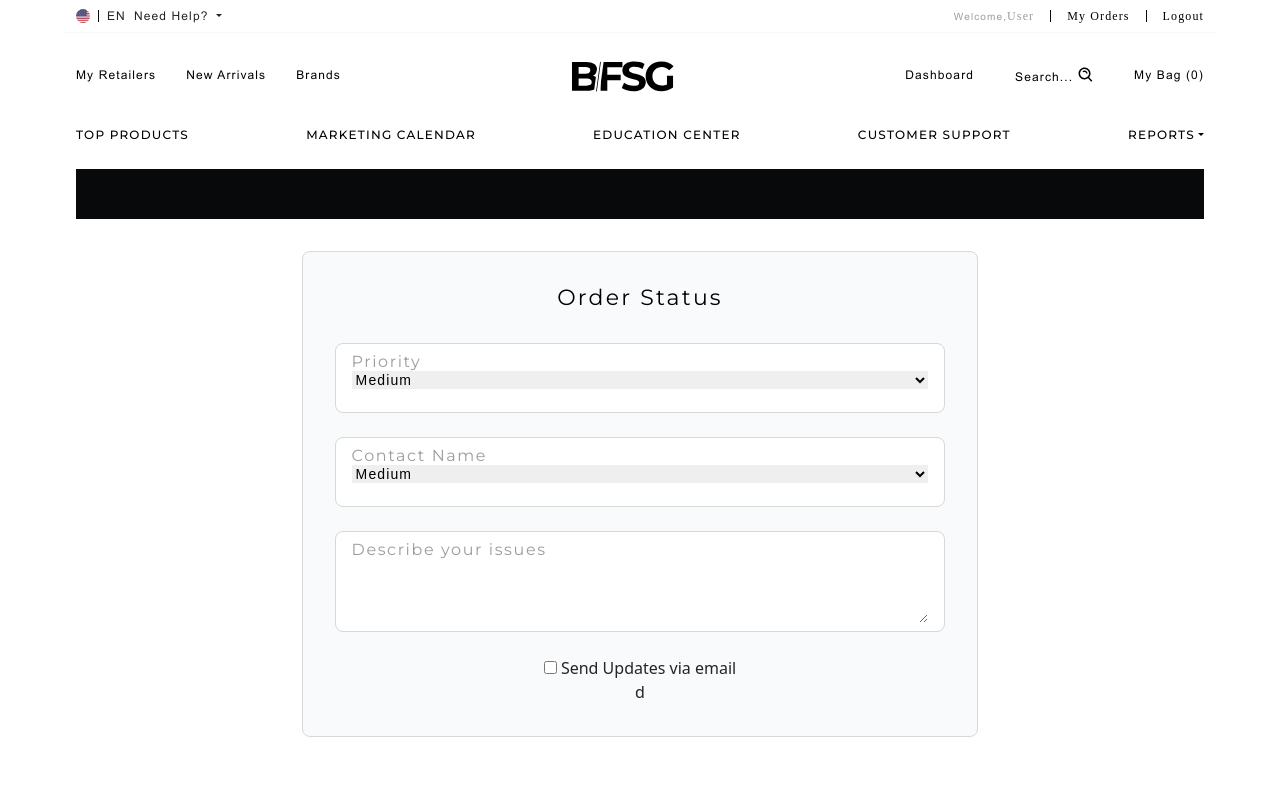
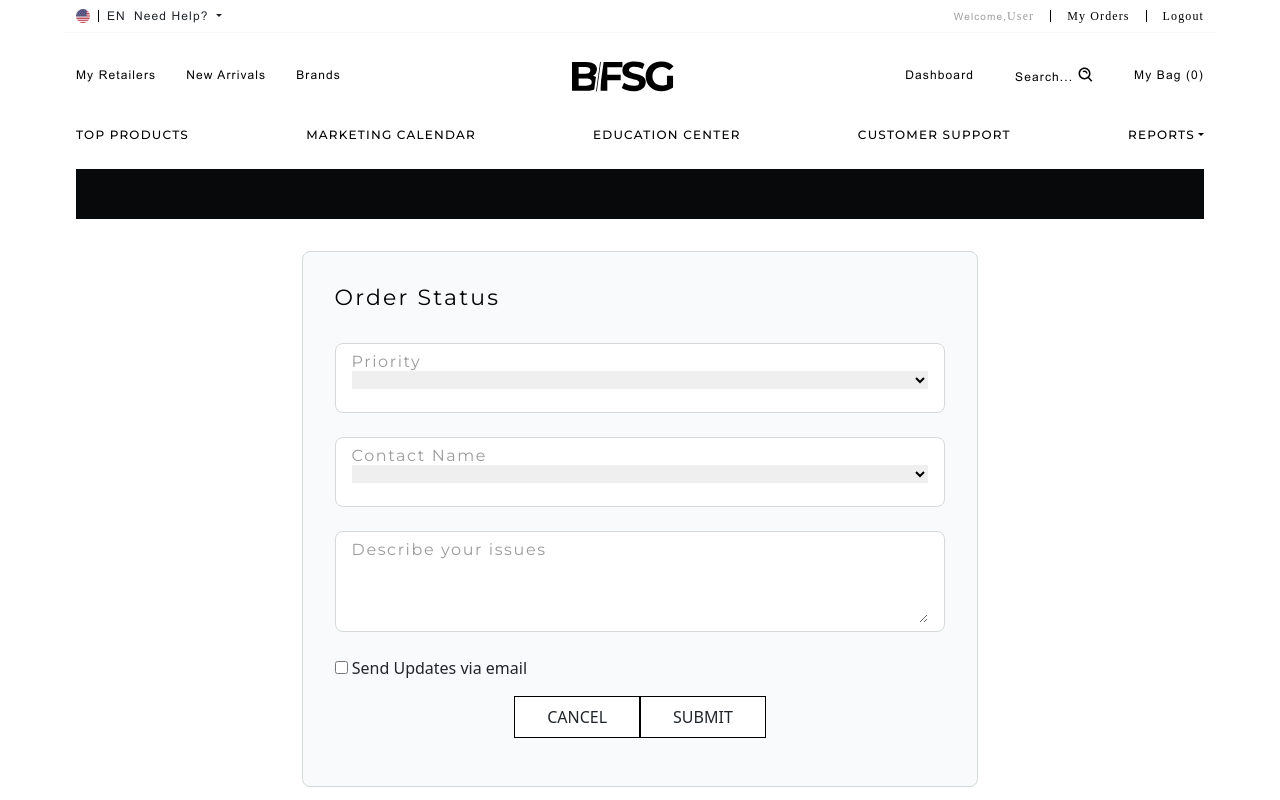
Before and after one commit to shubham90346/BFS-PORTAL, a React (Create React App) app: page /orderStatusForm in a window 1280 px wide. Shown: the top 800 px of the page. Built offline with nearby package versions, Linux system fonts and the light colour scheme; a web font is replaced by a local one.

Commit message:
07.01.24.03 support details

```diff
--- a/src/components/OrderList/OrderListContent.js
+++ b/src/components/OrderList/OrderListContent.js
@@ -3,8 +3,10 @@ import Styles from "./style.module.css";
 import TrackingStatus from "./TrackingStatus/TrackingStatus";
 import Orderstatus from "./OrderStatus/Orderstatus";
 import { Link } from "react-router-dom";
-
+import { GetAuthData, supportShare } from "../../lib/store";
+import { useNavigate } from "react-router-dom";
 function OrderListContent({ data, PageSize, currentPage }) {
+  const navigate = useNavigate();
   const [searchShipBy, setSearchShipBy] = useState();
   const [Viewmore, setviewmore] = useState(false);
   const [modalData, setModalData] = useState({});
@@ -35,6 +37,30 @@ function OrderListContent({ data, PageSize, currentPage }) {
       })
       ?.slice((currentPage - 1) * PageSize, currentPage * PageSize);
   }, [data, currentPage, PageSize, searchShipBy]);
+
+  const generateSuportHandler = ({ data }) => {
+    let beg = {
+      orderStatusForm: {
+        salesRepId: null,
+        reason: "Status of Order",
+        contactId: null,
+        accountId: data.AccountId,
+        orderNumber: data?.Order_Number__c,
+        poNumber: data.PO_Number__c,
+        manufacturerId: data.ManufacturerId__c,
+        desc: null,
+        opportunityId: data.Id,
+        priority: "Medium",
+        sendEmail:false
+      }
+    }
+    let statusOfSupport = supportShare(beg).then((response)=>{
+      console.log({response});
+      if (response) navigate("/orderStatusForm")
+    }).catch((error)=>{
+      console.error({error});
+    })
+  }
 
   return (
     <>
@@ -174,9 +200,9 @@ function OrderListContent({ data, PageSize, currentPage }) {
                     <h2 data-bs-toggle="modal" data-bs-target="#exampleModal1" onClick={(e) => setModalData(item)}>
                       Tracking Status
                     </h2>
-                    <h3 data-bs-toggle="modal" data-bs-target="#exampleModal2" onClick={(e) => setModalData(item)}>
+                    <h3 onClick={(e) => generateSuportHandler({ data: item })}>
                       {" "}
-                      Order Status
+                      Status of Order
                     </h3>
                     <h4>Invoice </h4>
                   </div>
--- a/src/components/OrderStatusFormSection/index.js
+++ b/src/components/OrderStatusFormSection/index.js
@@ -1,31 +1,88 @@
+import { useEffect, useState } from "react";
 import styles from "./style.module.css"
+import { GetAuthData, getSupportFormRaw, postSupport, supportClear, supportDriveBeg, supportShare } from "../../lib/store";
+import { useNavigate } from "react-router-dom";
 const OrderStatusFormSection = () => {
+    const navigate = useNavigate();
+    const [prioritiesList, setPrioritiesList] = useState([]);
+    const [contactList, setContactList] = useState([]);
+    const [supportTicketData, setTicket] = useState();
+    useEffect(() => {
+        let data = supportDriveBeg();
+        setTicket(data)
+        GetAuthData().then((user) => {
+            let rawData = {
+                key: user.x_access_token,
+                AccountId: data.orderStatusForm.accountId
+            }
+            getSupportFormRaw({ rawData }).then((raw) => {
+                setPrioritiesList(raw.Priority)
+                setContactList(raw.ContactList)
+            }).catch((error) => {
+                console.error({ error });
+            })
+        }).catch((err) => {
+            console.error({ err });
+        })
+    }, [])
+
+    const onChangeHandler = (key, value) => {
+        let temp = supportTicketData;
+        temp.orderStatusForm[key] = value;
+
+        supportShare(temp).then((response) => {
+            let data = supportDriveBeg();
+            setTicket(data)
+        }).catch((error) => {
+            console.error({ error });
+        })
+    }
+    const onSubmitHandler = (e)=>{
+        e.preventDefault();
+        GetAuthData().then((user)=>{
+            supportTicketData.orderStatusForm.salesRepId = user.Sales_Rep__c;
+            supportTicketData.key = user.x_access_token;
+            console.log({supportTicketData});
+            postSupport({rawData:supportTicketData}).then((response)=>{
+                if(response){
+                    let flush = supportClear()
+                    if(flush) navigate("/CustomerSupportDetails?id="+response)
+                }else{
+                    alert("something went wrong..")
+                }
+            }).catch((err)=>{
+                console.error({err});
+            })
+        }).catch((error)=>{
+            console.error({error});
+        })
+        return;
+    }
+    // return(<p></p>)
     return (<div className={styles.container}>
-        <div className={styles.formContainer}>
+        <form className={styles.formContainer} onSubmit={onSubmitHandler}>
             <b className={styles.containerTitle}>Order Status</b>
             <label className={styles.labelHolder}>
                 Priority
-                <select>
-                    <option value={"High"}>High</option>
-                    <option value={"Medium"} selected>Medium</option>
-                    <option value={"Low"}>Low</option>
+                <select onChange={(e) => { onChangeHandler('priority', e.target.value) }} required>
+                    {prioritiesList.map((priority) => { return (<option value={priority.value} selected={priority.value == supportTicketData?.orderStatusForm?.priority}>{priority.name}</option>) })}
                 </select>
             </label>
             <label className={styles.labelHolder}>
                 Contact Name
-                <select>
-                    <option value={"High"}>High</option>
-                    <option value={"Medium"} selected>Medium</option>
-                    <option value={"Low"}>Low</option>
+                <select onChange={(e) => { onChangeHandler('contactId', e.target.value) }} required>
+                    {contactList.map((priority) => { return (<option value={priority.Id} selected={priority.Id == supportTicketData?.orderStatusForm?.contactId}>{priority.Name}</option>) })}
                 </select>
             </label>
             <label className={styles.labelHolder}>
                 Describe your issues
-                <textarea rows={4}></textarea>
+                <textarea required rows={4} onChange={(e) => { onChangeHandler('desc', e.target.value) }} value={supportTicketData?.orderStatusForm?.desc}></textarea>
             </label>
-            <label><input type="checkbox" />&nbsp;Send Updates via email</label>
-            <input type="submit" value="d" />
-        </div>
+            <label><input type="checkbox" checked={supportTicketData?.orderStatusForm?.sendEmail} onChange={(e) => { onChangeHandler('sendEmail', e.target.checked) }} />&nbsp;Send Updates via email</label>
+            <div className={styles.dFlex}> <div className={styles.btn}>Cancel</div>
+                <input type="submit" className={styles.btn} value={"Submit"} />
+            </div>
+        </form>
     </div>)
 }
 export default OrderStatusFormSection;
--- a/src/components/OrderStatusFormSection/style.module.css
+++ b/src/components/OrderStatusFormSection/style.module.css
@@ -20,7 +20,6 @@
   flex-wrap: wrap;
   flex-direction: column;
   justify-content: center;
-  align-items: center;
   padding: 2rem;
 }
 .labelHolder {
@@ -53,6 +52,22 @@
   line-height: normal;
   letter-spacing: 1.12px;
 }
+.btn{
+  padding: 0.5rem 2rem;
+border: 1px solid #000;
+background: #FFF;
+text-align: center;
+text-transform: uppercase;
+cursor: pointer;
+}
+.btn:hover{
+  background: #000;
+  color: #fff;
+}
+.dFlex{
+  display: flex;
+  margin: 1rem auto;
+}
 @media (max-width: 769px) {
   .container {
     width: 80%;
```
Also changed, not shown: src/lib/store.js. Lines whose indentation alone changed are shown as unchanged.
